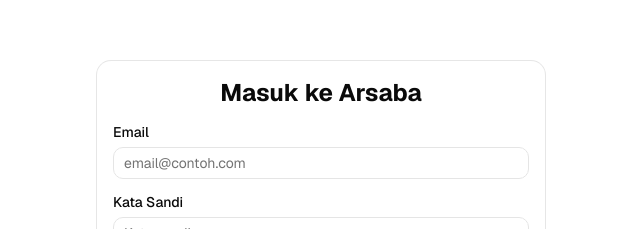
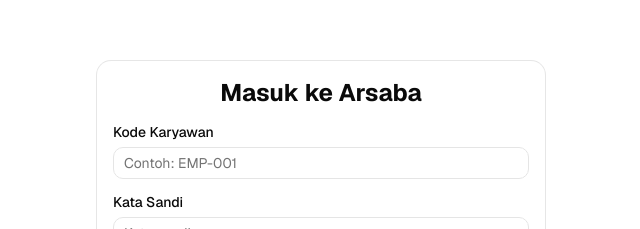
Before and after one commit to Farkhanisme/arsaba, a Next.js app: page /login in a window 1280 px wide. Shown: the part 213-442 px from the top of the page, without its empty margins (319-959 px from the left). Built offline with nearby package versions, Linux system fonts and the light colour scheme.

Commit message:
feat(login): form login pakai kode karyawan (C-4-prep3)

```diff
--- a/app/login/page.tsx
+++ b/app/login/page.tsx
@@ -27,7 +27,7 @@ import {
 } from "@/components/ui/card";
 
 const loginSchema = z.object({
-  email: z.string().email("Format email tidak valid"),
+  kode: z.string().min(1, "Kode karyawan wajib diisi"),
   password: z.string().min(1, "Kata sandi wajib diisi"),
 });
 
@@ -40,7 +40,7 @@ export default function LoginPage() {
   const form = useForm<LoginFormData>({
     resolver: zodResolver(loginSchema),
     defaultValues: {
-      email: "",
+      kode: "",
       password: "",
     },
   });
@@ -49,20 +49,20 @@ export default function LoginPage() {
     setIsSubmitting(true);
     try {
       const result = await signIn("credentials", {
-        email: data.email,
+        kode: data.kode,
         password: data.password,
         redirect: false,
       });
 
       if (result?.error) {
-        toast.error("Email atau kata sandi salah");
+        toast.error("Kode karyawan atau kata sandi salah");
         return;
       }
 
       router.push("/dashboard");
       router.refresh();
     } catch (err) {
-      toast.error("Email atau kata sandi salah");
+      toast.error("Kode karyawan atau kata sandi salah");
     } finally {
       setIsSubmitting(false);
     }
@@ -79,15 +79,16 @@ export default function LoginPage() {
             <form onSubmit={form.handleSubmit(onSubmit)} className="space-y-4">
               <FormField
                 control={form.control}
-                name="email"
+                name="kode"
                 render={({ field }) => (
                   <FormItem>
-                    <FormLabel htmlFor="email">Email</FormLabel>
+                    <FormLabel htmlFor="kode">Kode Karyawan</FormLabel>
                     <FormControl>
                       <Input
-                        id="email"
-                        type="email"
-                        placeholder="email@contoh.com"
+                        id="kode"
+                        type="text"
+                        placeholder="Contoh: EMP-001"
+                        autoComplete="username"
                         {...field}
                       />
                     </FormControl>
```
